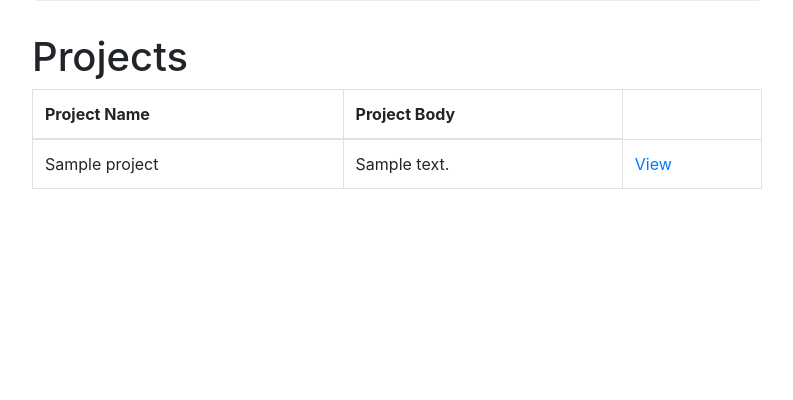
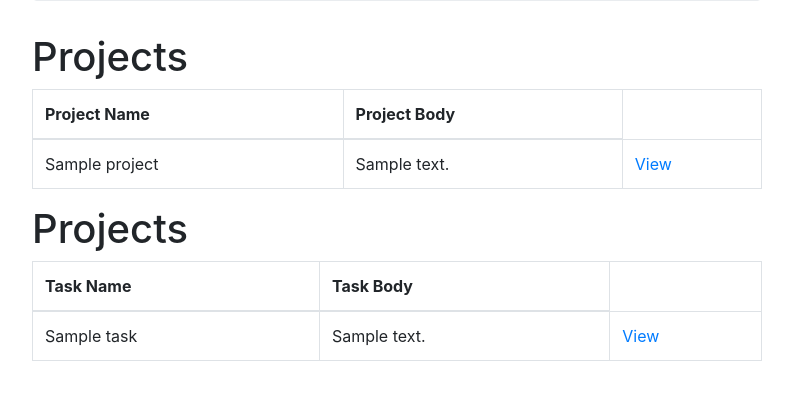
Before and after one commit to hanafa01/ci, a CodeIgniter app: page /GeniusSystems/index.php/home in a window 1280 px wide. Shown: the part 285-685 px from the top of the page, without its empty margins (433-1226 px from the left). Run offline with CodeIgniter, Linux system fonts and the light colour scheme; the visitor is signed in with stand-in values (Sample User, id 1); tables that the repository leaves empty or names only in its code hold one stand-in row (values such as "Sample post"); some libraries are stand-ins or nearby versions.

Commit message:
get tasks of user in home page

```diff
--- a/application/controllers/Home.php
+++ b/application/controllers/Home.php
@@ -5,6 +5,7 @@ class Home extends CI_Controller{
     public function index(){
         if($this->session->userData('logged_in')){
             $data['my_projects'] = $this->Project_model->get_projects_of_user($this->session->userData('user_id'));
+            $data['my_tasks'] = $this->Task_model->get_tasks_of_user($this->session->userData('user_id'));
         }
 
         $data['main_view'] = "home_view";
--- a/application/models/Task_model.php
+++ b/application/models/Task_model.php
@@ -55,6 +55,13 @@ class Task_model extends CI_Model{
 
         return true;
     }
+
+    public function get_tasks_of_user($user_id){
+        $this->db->where('projects.user_id', $user_id);
+        $this->db->join('tasks', 'projects.id = tasks.project_id');
+        $query = $this->db->get('projects');
+        return $query->result();
+    }
 }
 
 ?>
--- a/application/views/home_view.php
+++ b/application/views/home_view.php
@@ -35,3 +35,24 @@
     </tbody>
 </table>
 <?php endif; ?>
+
+<?php if(isset($my_tasks)):?>
+<h1>Projects</h1>
+<table class="table table-bordered">
+    <thead>
+        <tr>
+            <th>Task Name</th>
+            <th>Task Body</th>
+        </tr>
+    </thead>
+    <tbody>
+        <?php foreach($my_tasks as $task): ?>
+        <tr>
+            <td><?= $task->task_name ?></td>
+            <td><?= $task->task_body ?></td>
+            <td><a href="<?= base_url(); ?>tasks/display/<?php echo $task->id ?>">View</a></td>
+        </tr>
+        <?php endforeach; ?>
+    </tbody>
+</table>
+<?php endif; ?>
```
